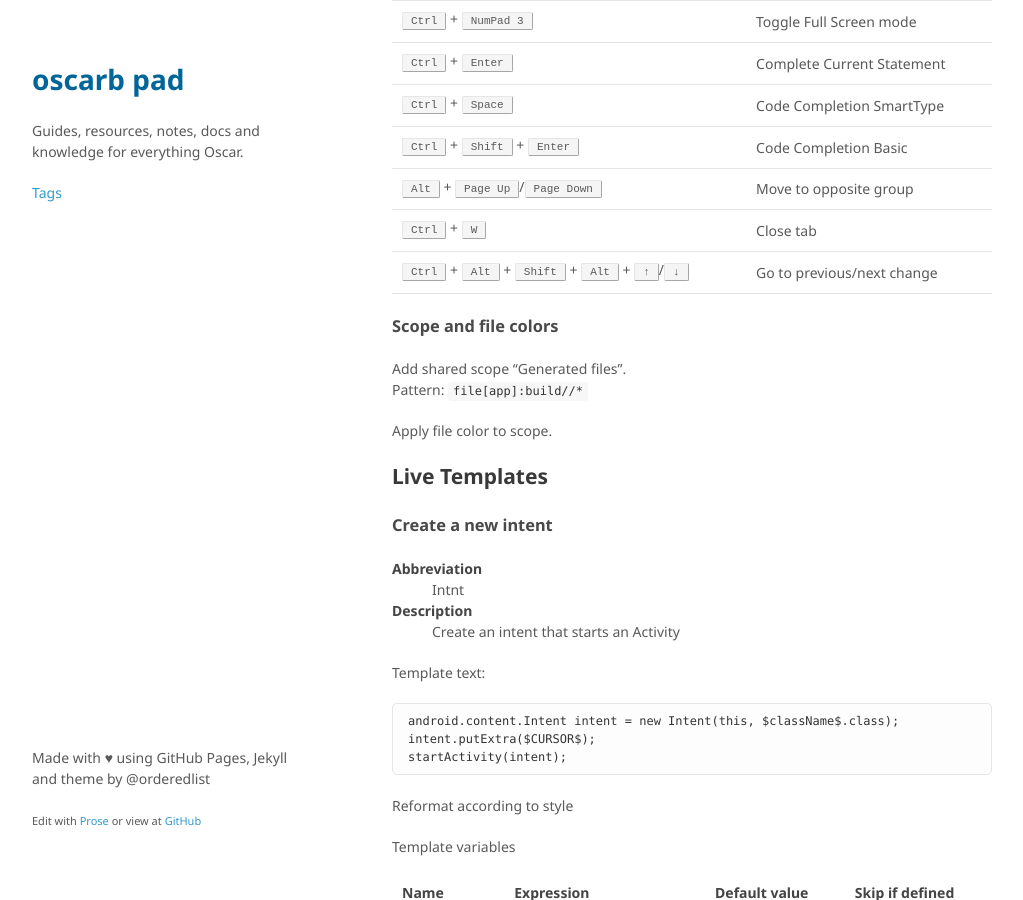
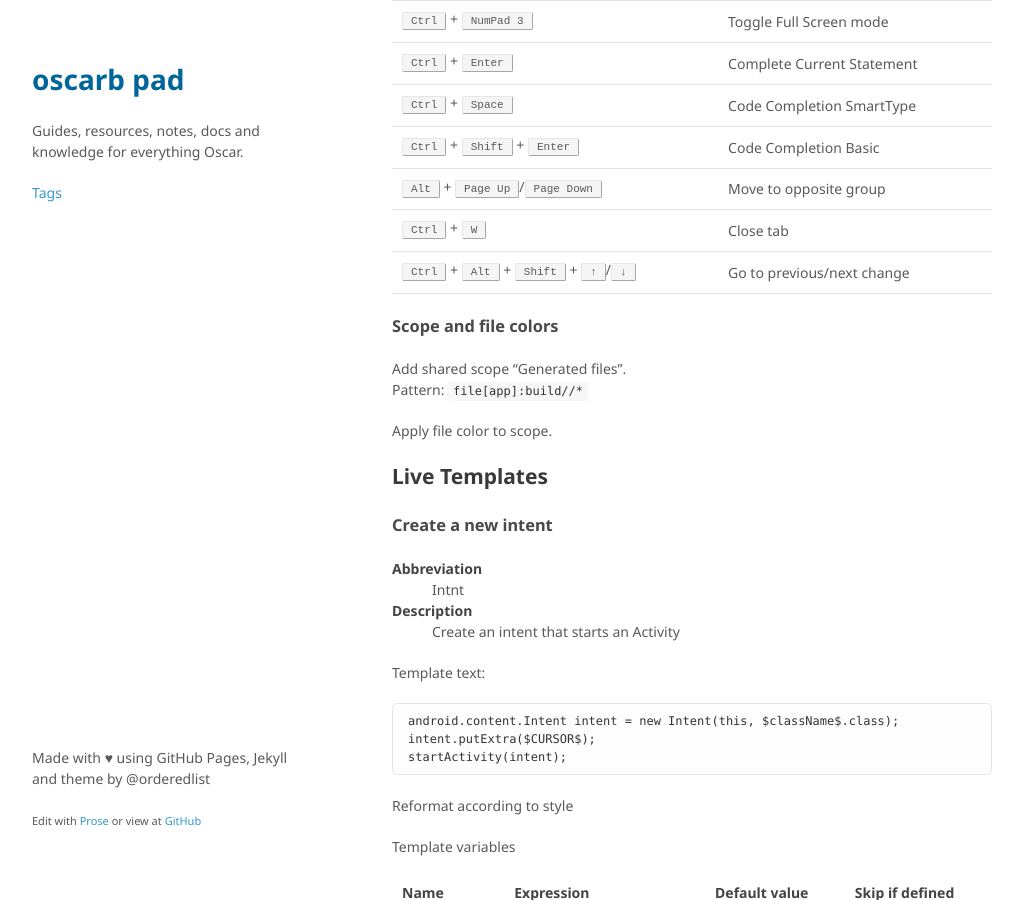
Before and after one commit to oscarb/pad, a Jekyll site: the page built from _docs/android-studio.md, in a window 1280 px wide and 900 px high, scrolled down 2663 px. Shown: the whole window, without its empty margins (128-1151 px from the left). Built offline with Jekyll 4.4.1, drawn with Linux system fonts in a browser that asks for light colours; some web fonts are replaced.

Commit message:
Update android-studio.md

```diff
--- a/_docs/android-studio.md
+++ b/_docs/android-studio.md
@@ -124,7 +124,7 @@ Shortcut | Action
 <kbd>Ctrl</kbd> + <kbd>Shift</kbd> + <kbd>Enter</kbd> | Code Completion Basic
 <kbd>Alt</kbd> + <kbd>Page Up</kbd>/<kbd>Page Down</kbd> | Move to opposite group
 <kbd>Ctrl</kbd> + <kbd>W</kbd> | Close tab
-<kbd>Ctrl</kbd> + <kbd>Alt</kbd> + <kbd>Shift</kbd> + <kbd>Alt</kbd> + <kbd>↑</kbd>/<kbd>↓</kbd> | Go to previous/next change
+<kbd>Ctrl</kbd> + <kbd>Alt</kbd> + <kbd>Shift</kbd> + <kbd>↑</kbd>/<kbd>↓</kbd> | Go to previous/next change
 
 ### Scope and file colors
 
```
